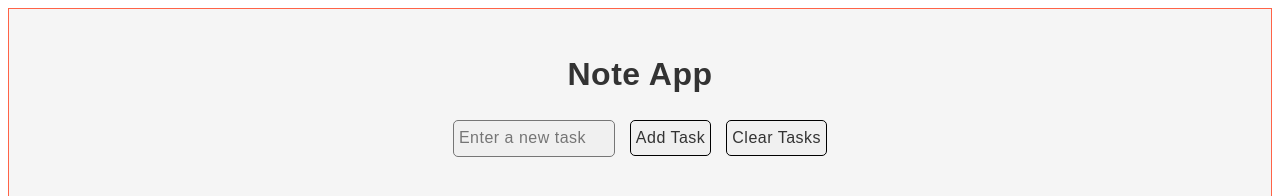
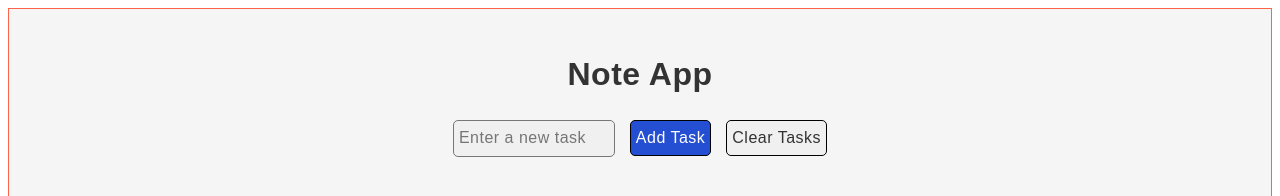
Before and after one commit to GrigoriiTishchuk/Note_app, a plain HTML site: page index.html in a window 1280 px wide. In both pictures the pointer is over the button "Add Task". Shown: the top 196 px of the page. Drawn offline with Linux system fonts and the light colour scheme.

Commit message:
added style to .btn buttons

```diff
--- a/style.css
+++ b/style.css
@@ -46,6 +46,14 @@ main{
     letter-spacing: 0.5px;
 }
 
+
+.btn:hover{
+    cursor: pointer;
+    background-color: #244fd2;
+    color: white;
+    transition: 0.5s;
+}
+
 ul li{
     list-style: none;
     justify-content: space-between;
```
